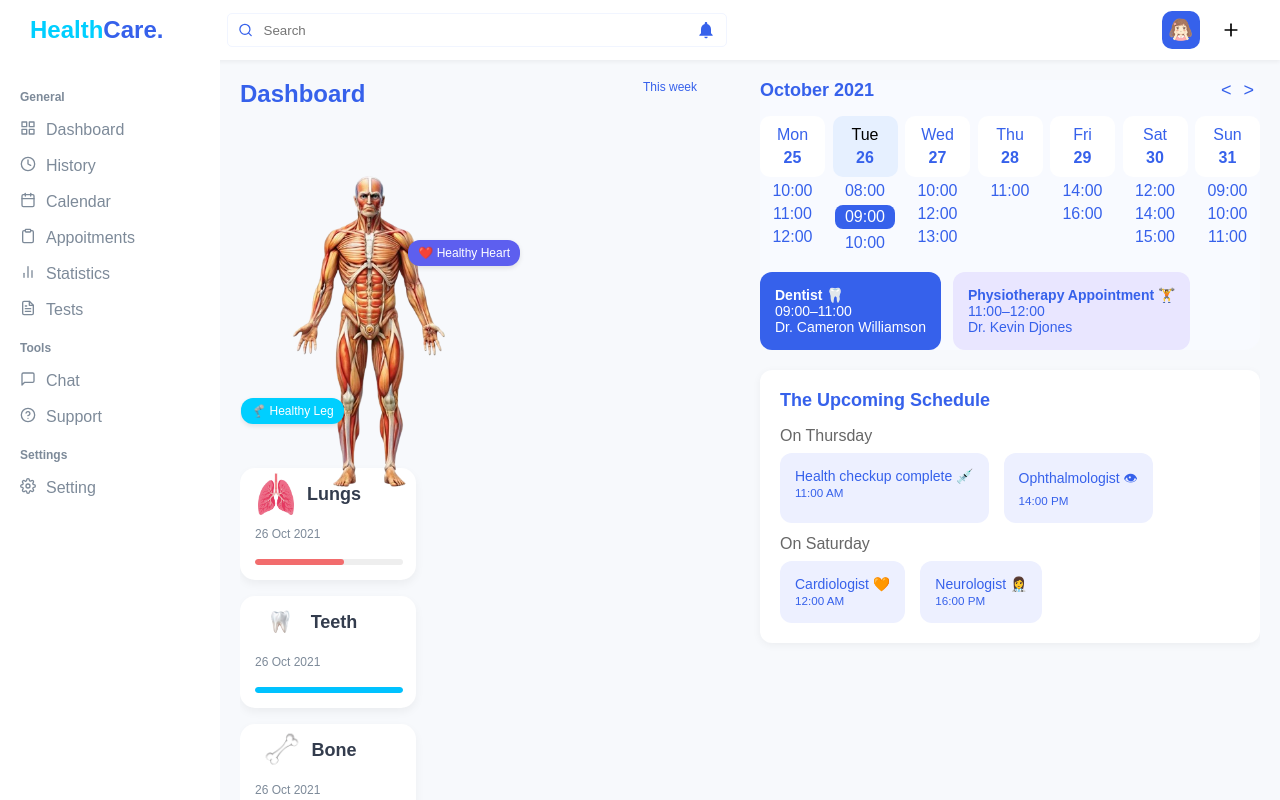
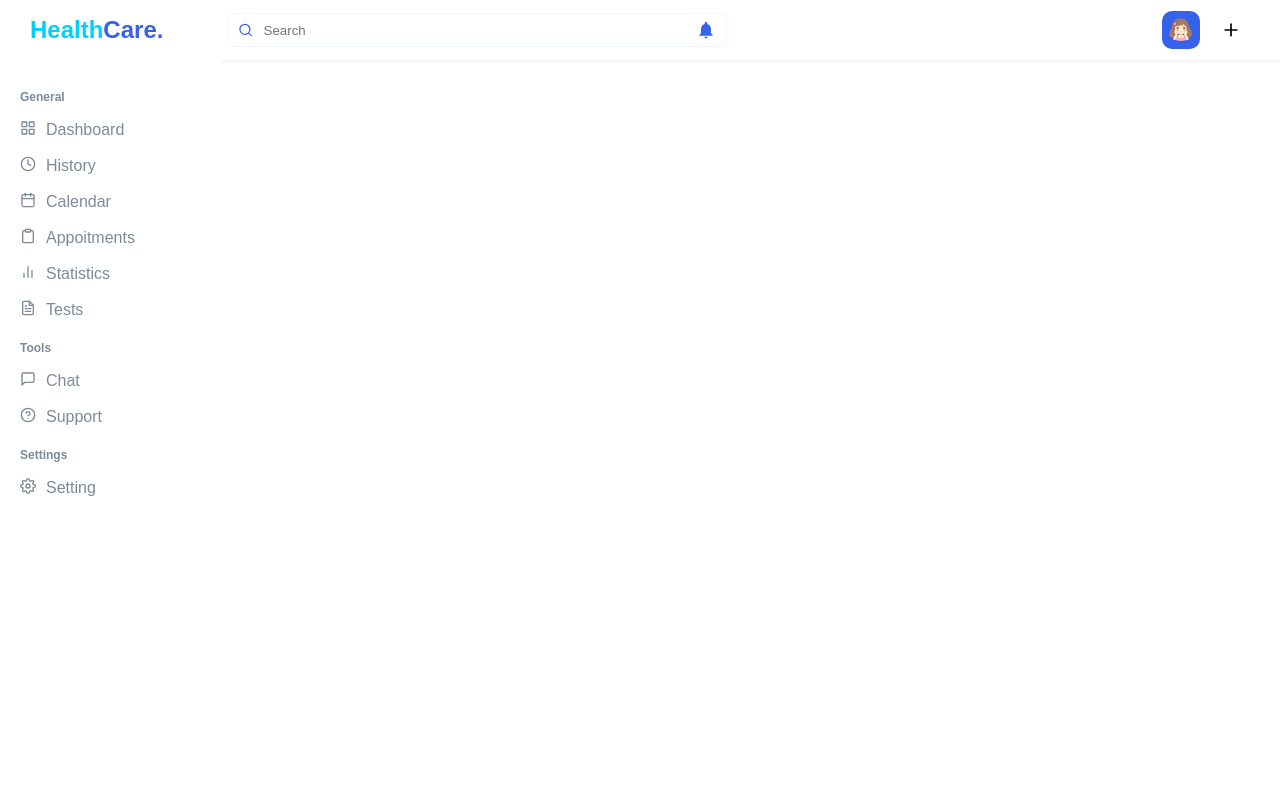
Before and after one commit to Dara18-bling/healthcare-dashboard, a React (Vite) app: page / in a window 1280 px wide. Shown: the top 800 px of the page. Built offline with nearby package versions, Linux system fonts and the light colour scheme.

Commit message:
fixed the app.js

```diff
--- a/src/App.jsx
+++ b/src/App.jsx
@@ -13,9 +13,9 @@ const App = () => {
       <Header toggleSidebar={toggleSidebar} />
       <div className="layout-wrapper">
         <Sidebar isOpen={sidebarOpen} toggleSidebar={toggleSidebar} />
-        <main className="main-layout">
+        {/* <main className="main-layout">
           <DashboardMainContent />
-        </main>
+        </main> */}
       </div>
     </div>
   );
```
